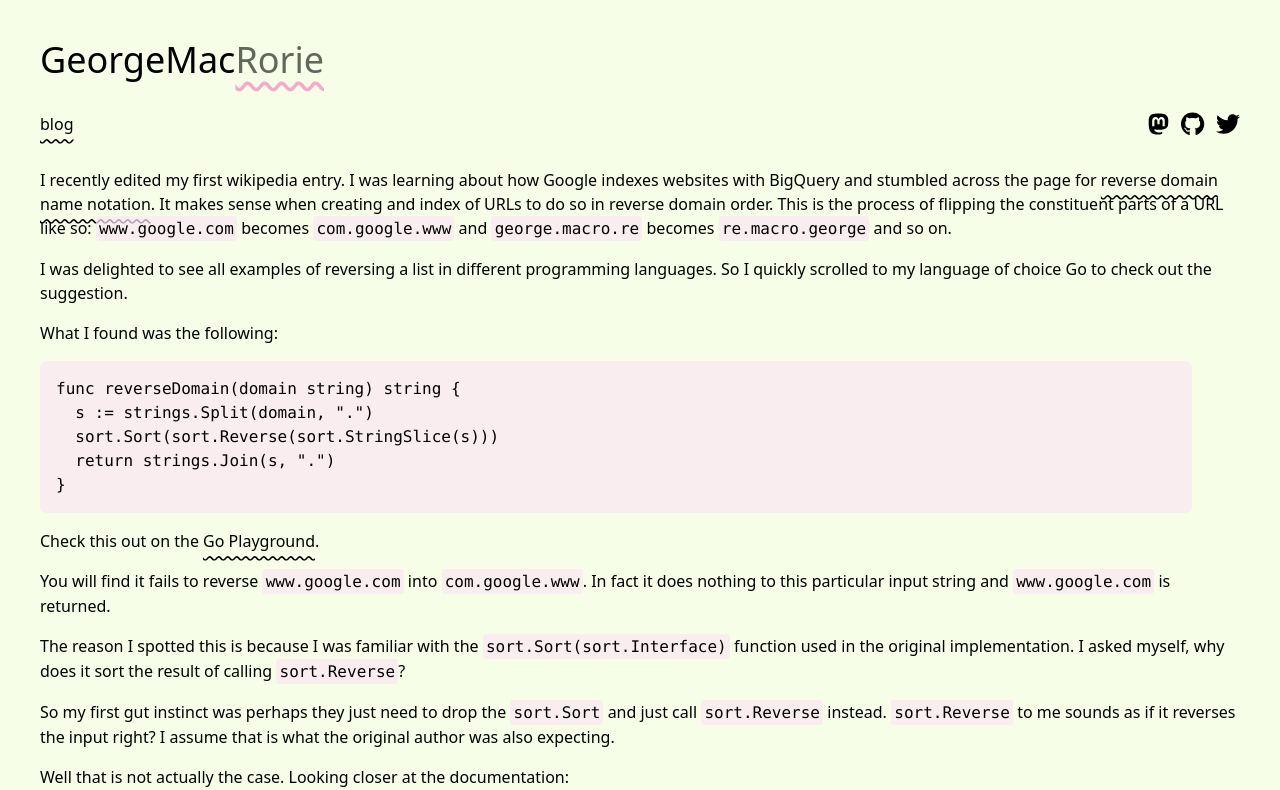
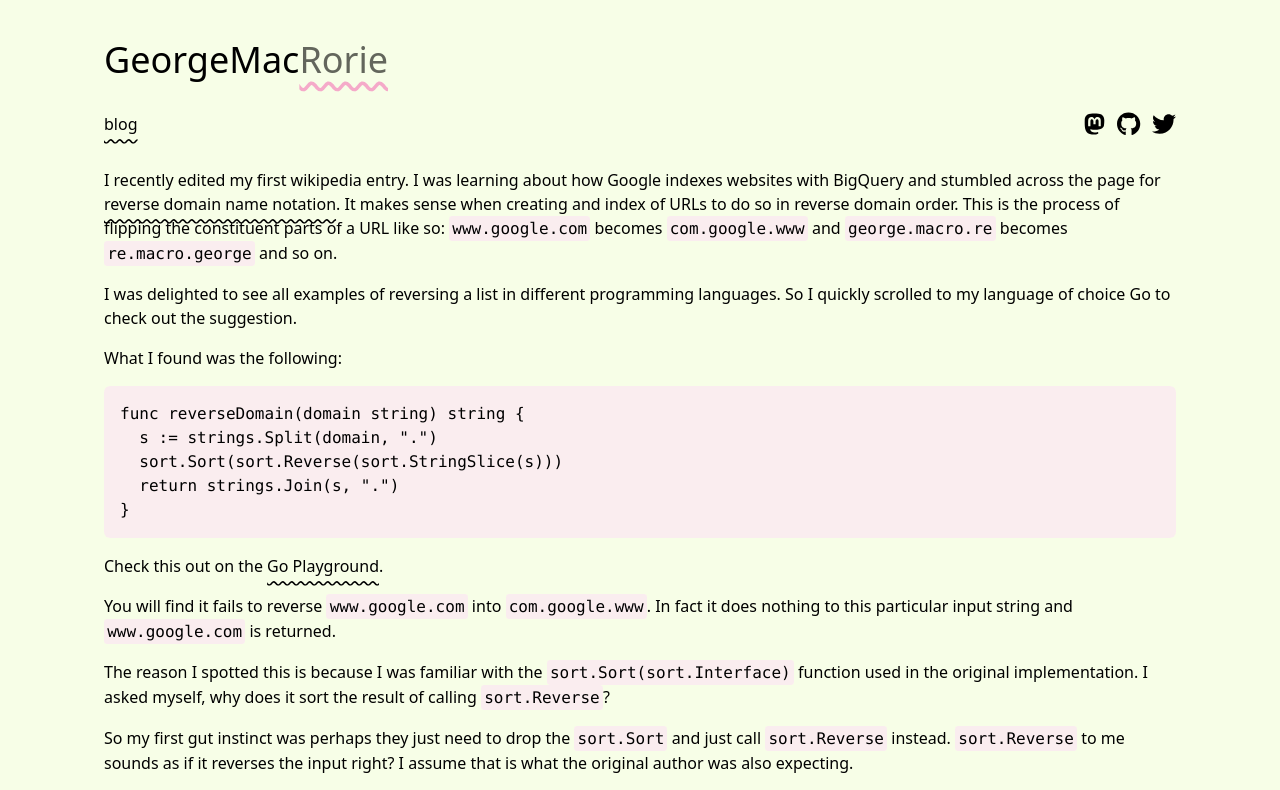
Before and after one commit to GeorgeMac/macro.re, a Next.js app: page /posts/sort-reverse in a window 1280 px wide. Shown: the top 790 px of the page. Built offline with nearby package versions, Linux system fonts and the light colour scheme.

Commit message:
chore: reduce max width

```diff
--- a/components/blog_layout.js
+++ b/components/blog_layout.js
@@ -33,7 +33,7 @@ const P = (props) => (
 )
 
 const Pre = (props) => (
-  <pre className="mb-4 bg-pink-100/70 p-4 rounded-md max-w-6xl" {...props}>{props.children}</pre>
+  <pre className="mb-4 bg-pink-100/70 p-4 rounded-md" {...props}>{props.children}</pre>
 )
 
 const Code = (props) => (
--- a/components/layout.js
+++ b/components/layout.js
@@ -22,7 +22,7 @@ export default function Layout({ children }) {
           <link rel="stylesheet" href="https://cdnjs.cloudflare.com/ajax/libs/highlight.js/11.4.0/styles/base16/github.min.css" />
         </Head>
 
-        <main className="container mx-auto flex flex-col justify-left p-10">
+        <main className="container mx-auto flex flex-col justify-left p-10 max-w-6xl">
           <div className="flex-row pb-8">
             <h1 className="text-left text-4xl">
               <a href="/">
```
